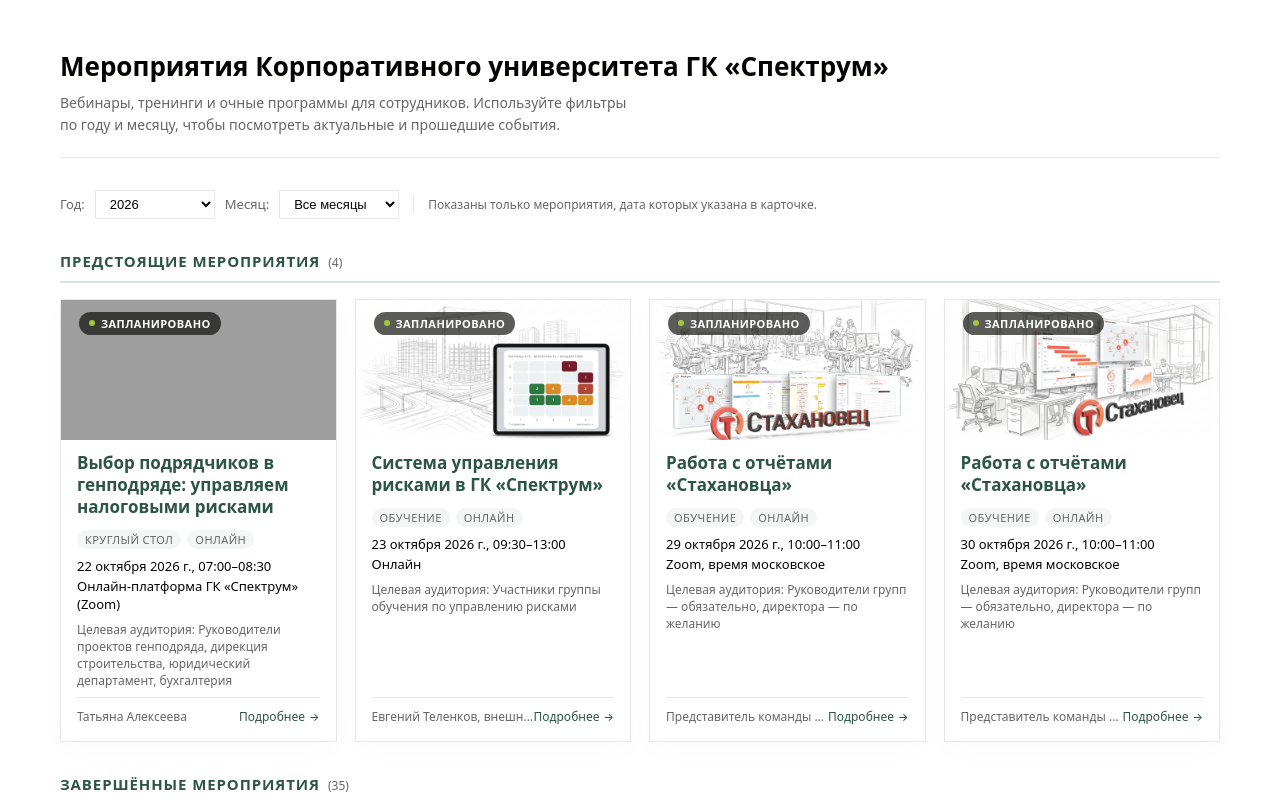
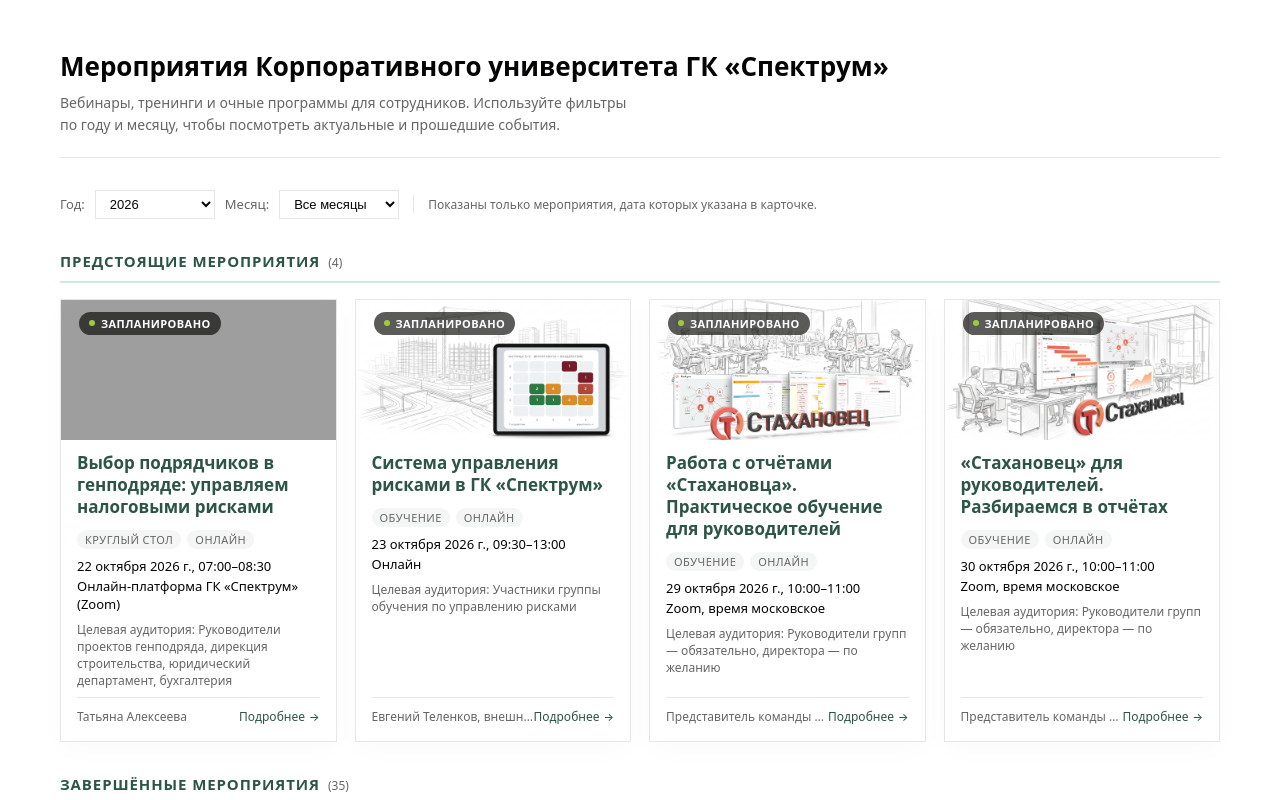
Before and after one commit to junispb-dev/corp-university-events, a plain HTML site: page index.html in a window 1280 px wide. Shown: the top 800 px of the page. Drawn offline with Linux system fonts and the light colour scheme; grey boxes are pictures that could not be loaded.

Commit message:
Update index.html

```diff
--- a/index.html
+++ b/index.html
@@ -370,7 +370,7 @@
       },
       {
         id: "stakhanovets-2026-10-29",
-        title: "Работа с отчётами «Стахановца»",
+        title: "Работа с отчётами «Стахановца». Практическое обучение для руководителей",
         type: "Обучение",
         format: "Онлайн",
         dateStart: "2026-10-29T10:00:00",
@@ -383,7 +383,7 @@
       },
       {
         id: "stakhanovets-2026-10-30",
-        title: "Работа с отчётами «Стахановца»",
+        title: "«Стахановец» для руководителей. Разбираемся в отчётах",
         type: "Обучение",
         format: "Онлайн",
         dateStart: "2026-10-30T10:00:00",
```
